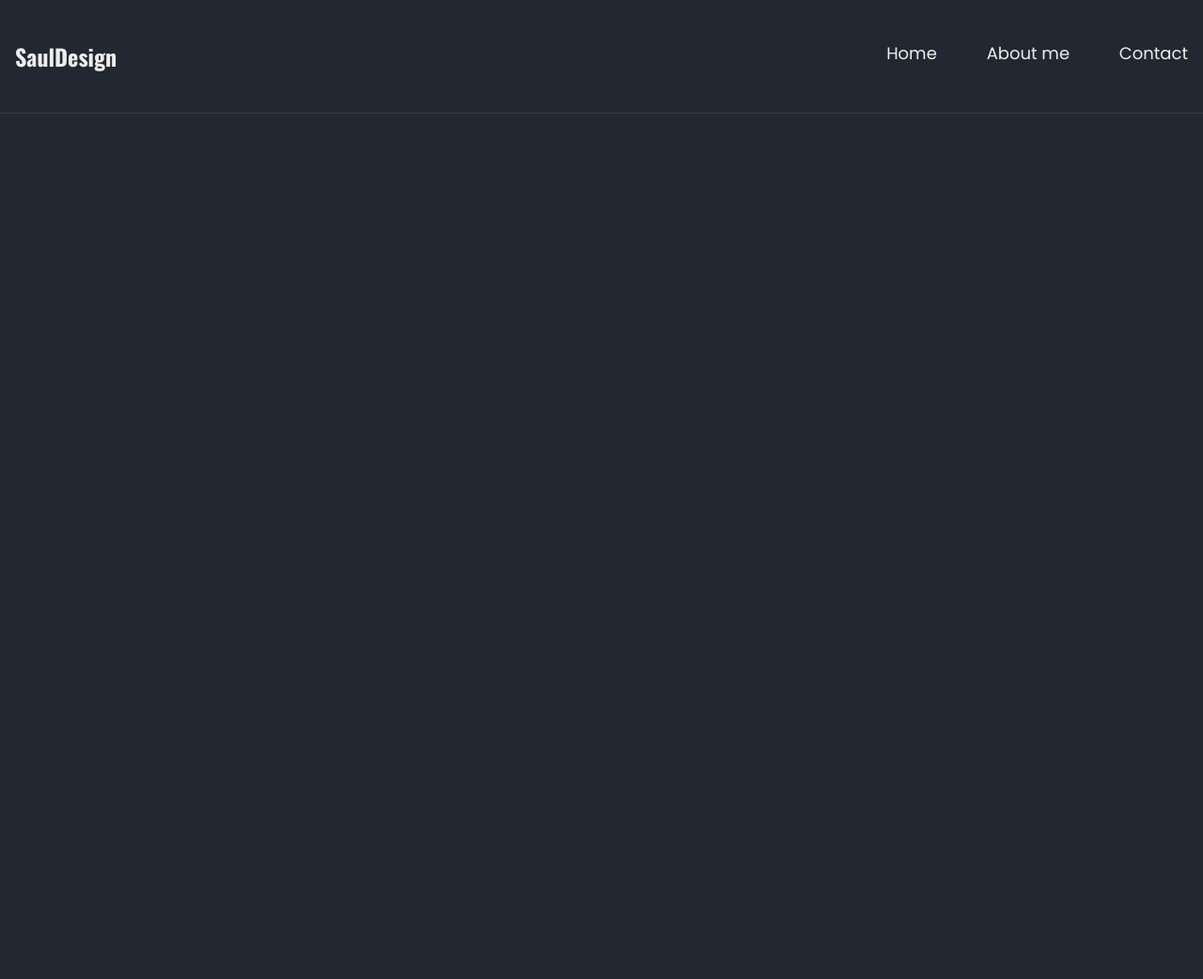
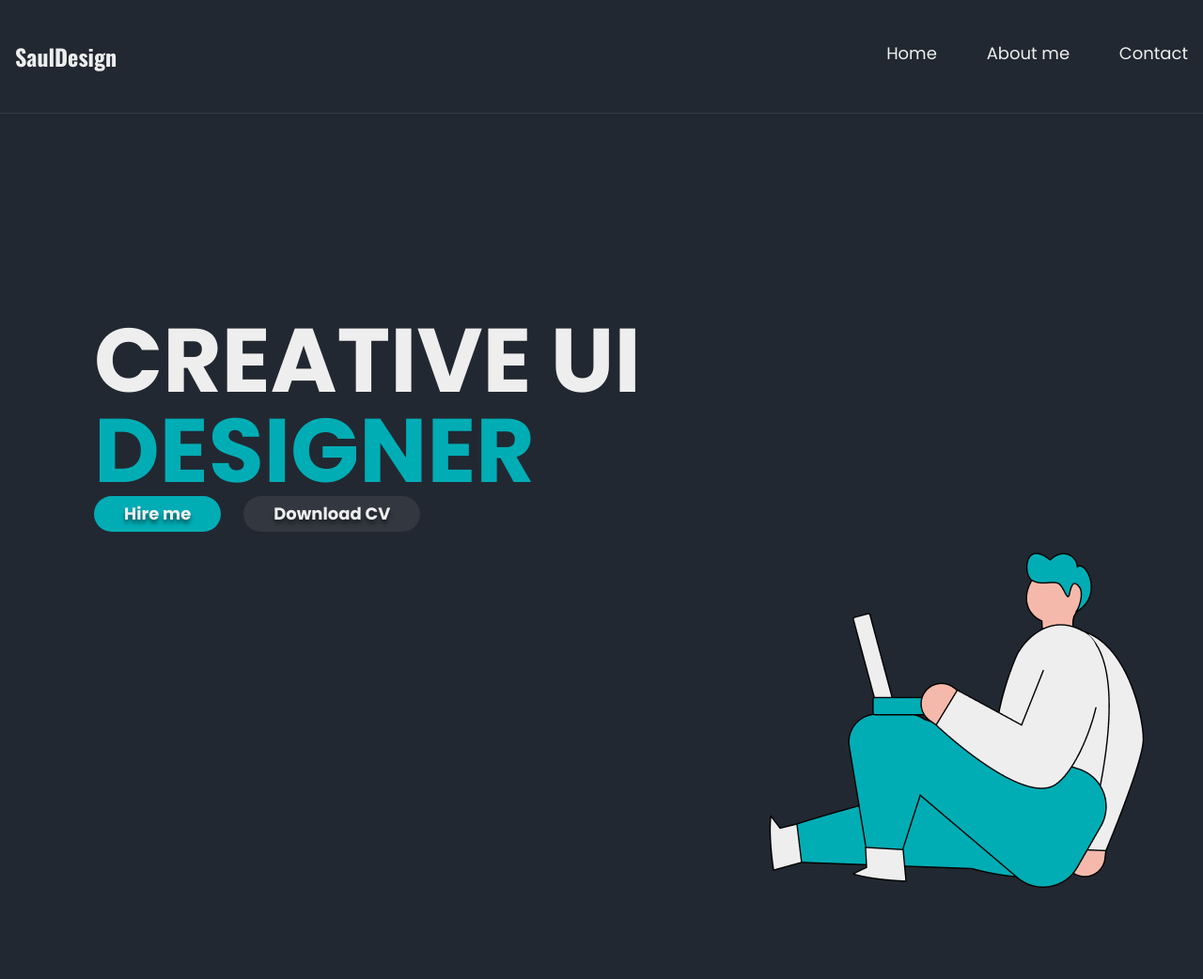
Before and after one commit to ildar-ask/studyproject, a plain HTML site: page index.html in a window 1280 px wide. Shown: the whole page at 94% size. Before the commit the page ends 800 px from the top, so only its background shows below. Drawn offline with nearby package versions, Linux system fonts and the light colour scheme.

Commit message:
add and style section

```diff
--- a/assets/main.css
+++ b/assets/main.css
@@ -93,3 +93,49 @@ a {
   width: 100%;
 }
 /* Header styles end */
+
+/* Section styles start */
+.section__wrapper {
+  margin-left: 84px;
+  margin-top: 215px;
+}
+.block {
+  display: inline-block;
+}
+
+h1 {
+  font-weight: bold;
+  font-size: 96px;
+}
+
+.highlight {
+  color: #00ADB5;
+}
+
+.actions {
+  display: flex;
+}
+
+.button {
+  background: #00ADB5;
+  padding: 10px 32px;
+  border-radius: 24px;
+  color: #EEEEEE;
+  text-shadow: 0px 4px 4px rgba(0, 0, 0, 0.5);
+  font-weight: bold;
+}
+
+.hire {
+  margin-right: 24px;
+}
+
+.download {
+  background: rgba(57, 62, 70, 0.75);
+}
+
+.section_image-man {
+  display: flex;
+  margin-left: 718px;
+  margin-bottom: 10px;
+}
+/* Section styles end */
--- a/index.html
+++ b/index.html
@@ -12,6 +12,7 @@
     <title>CREATIVE UI DESIGNER</title>
 </head>
 <body>
+    <div class="intro">
         <header class="header">
             <div class="wrapper">
                 <div class="header__wrapper">
@@ -29,5 +30,31 @@
                 <img src="./assets/pictures/horizontal_line.png" alt="Line" class="header__line-img">
             </div>
         </header>
+        <section class="intro__section">
+            <div class="wrapper">
+                <div class="section__wrapper">
+
+                    <div class="block">
+                        <h1 class="title">
+                            CREATIVE UI<br><span class="highlight">DESIGNER</span>
+                        </h1>
+                        <div class="actions">
+                            <div class="button hire">
+                                <a href="" class="section__intro-link">Hire me</a>
+                            </div>
+                            <div class="button download">
+                                <a href="" class="section__intro-link">Download CV</a>
+                             </div>
+                        </div>
+                    </div>
+                    <div class="section_image-man">
+                        <img src="./assets/pictures/man.png" alt="Man" class="man">
+                    </div>
+                </div>
+            </div>
+        </section>
+
+    </div>
+
 </body>
 </html>
```
Also changed, not shown: assets/pictures/vertical_line.png (added). Lines whose indentation alone changed are shown as unchanged.
